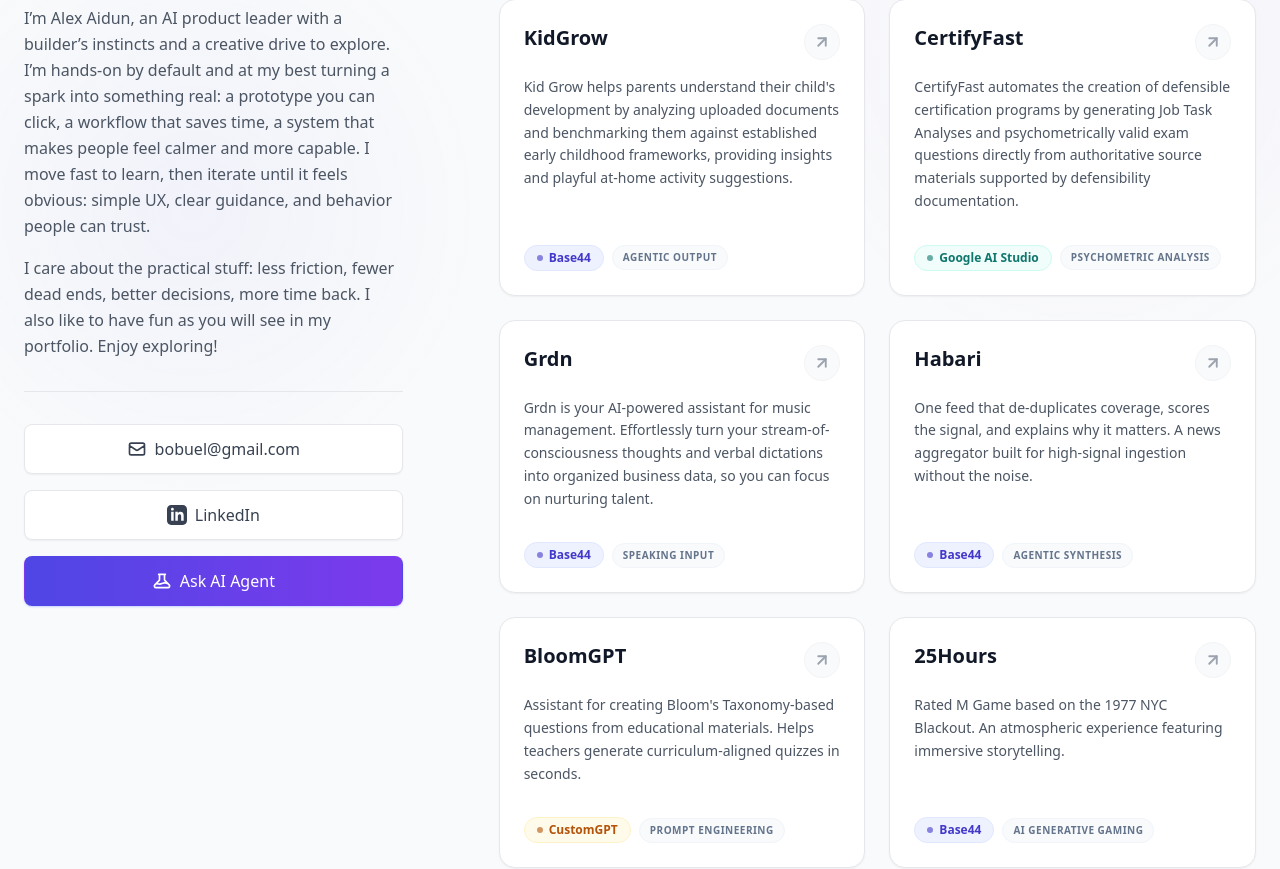
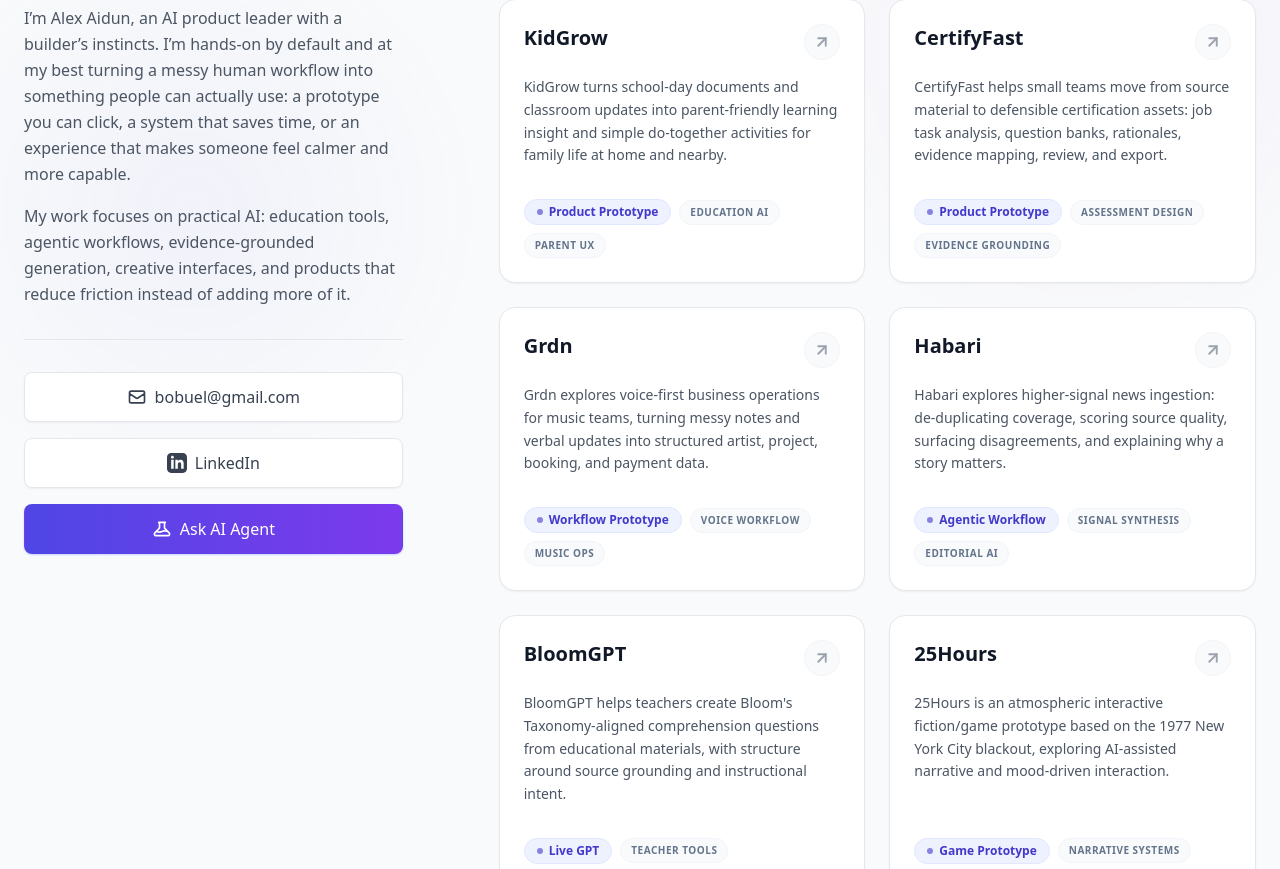
Before and after one commit to bobuel/aydoon, a React (Vite) app: page / in a window 1280 px wide. Shown: the part 191-1060 px from the top of the page. Built offline with nearby package versions, Linux system fonts and the light colour scheme.

Commit message:
content: sharpen portfolio project positioning

```diff
--- a/constants.ts
+++ b/constants.ts
@@ -4,81 +4,81 @@
   {
     id: '1',
     title: 'KidGrow',
-    description: 'Kid Grow helps parents understand their child\'s development by analyzing uploaded documents and benchmarking them against established early childhood frameworks, providing insights and playful at-home activity suggestions.',
+    description: 'KidGrow turns school-day documents and classroom updates into parent-friendly learning insight and simple do-together activities for family life at home and nearby.',
     category: ProjectCategory.SERVICES,
-    tags: ['Base44', 'Agentic Output'],
-    badge: 'Base44',
+    tags: ['Education AI', 'Parent UX'],
+    badge: 'Product Prototype',
     link: 'https://kidgrow.base44.app'
   },
   {
     id: '7',
     title: 'CertifyFast',
-    description: 'CertifyFast automates the creation of defensible certification programs by generating Job Task Analyses and psychometrically valid exam questions directly from authoritative source materials supported by defensibility documentation.',
+    description: 'CertifyFast helps small teams move from source material to defensible certification assets: job task analysis, question banks, rationales, evidence mapping, review, and export.',
     category: ProjectCategory.SERVICES,
-    tags: ['Google AI Studio', 'Psychometric Analysis'],
-    badge: 'Google AI Studio',
+    tags: ['Assessment Design', 'Evidence Grounding'],
+    badge: 'Product Prototype',
     link: 'https://certifyfast-speedy-certification-architect-422126580965.us-west1.run.app/'
   },
   {
     id: '2',
     title: 'Grdn',
-    description: 'Grdn is your AI-powered assistant for music management. Effortlessly turn your stream-of-consciousness thoughts and verbal dictations into organized business data, so you can focus on nurturing talent.',
+    description: 'Grdn explores voice-first business operations for music teams, turning messy notes and verbal updates into structured artist, project, booking, and payment data.',
     category: ProjectCategory.TOOLS,
-    tags: ['Base44', 'Speaking Input'],
-    badge: 'Base44',
+    tags: ['Voice Workflow', 'Music Ops'],
+    badge: 'Workflow Prototype',
     link: 'https://grdn.base44.app'
   },
   {
     id: '3',
     title: 'Habari',
-    description: 'One feed that de-duplicates coverage, scores the signal, and explains why it matters. A news aggregator built for high-signal ingestion without the noise.',
+    description: 'Habari explores higher-signal news ingestion: de-duplicating coverage, scoring source quality, surfacing disagreements, and explaining why a story matters.',
     category: ProjectCategory.TOOLS,
-    tags: ['Base44', 'Agentic Synthesis'],
-    badge: 'Base44',
+    tags: ['Signal Synthesis', 'Editorial AI'],
+    badge: 'Agentic Workflow',
     link: 'https://habari.base44.app'
   },
   {
     id: '4',
     title: 'BloomGPT',
-    description: 'Assistant for creating Bloom\'s Taxonomy-based questions from educational materials. Helps teachers generate curriculum-aligned quizzes in seconds.',
+    description: 'BloomGPT helps teachers create Bloom\'s Taxonomy-aligned comprehension questions from educational materials, with structure around source grounding and instructional intent.',
     category: ProjectCategory.TOOLS,
-    tags: ['CustomGPT', 'Prompt Engineering'],
-    badge: 'CustomGPT',
-    link: 'https://chatgpt.com/g/g-qY82hT1eA-bloomgpt'
+    tags: ['Teacher Tools', 'Instructional Design'],
+    badge: 'Live GPT'
+    ,link: 'https://chatgpt.com/g/g-qY82hT1eA-bloomgpt'
   },
   {
     id: '5',
     title: '25Hours',
-    description: 'Rated M Game based on the 1977 NYC Blackout. An atmospheric experience featuring immersive storytelling.',
+    description: '25Hours is an atmospheric interactive fiction/game prototype based on the 1977 New York City blackout, exploring AI-assisted narrative and mood-driven interaction.',
     category: ProjectCategory.GAMES,
-    tags: ['Base44', 'AI Generative Gaming'],
-    badge: 'Base44',
+    tags: ['Narrative Systems', 'Creative AI'],
+    badge: 'Game Prototype',
     link: 'https://25hours.base44.app'
   },
   {
     id: '6',
     title: 'Iron Hand',
-    description: '5 Card Draw Poker Auto Battler with basic item and inventory options.',
+    description: 'Iron Hand is a poker-combat auto-battler experiment that combines card evaluation, inventory choices, battle simulation, and AI-generated fight narration.',
     category: ProjectCategory.GAMES,
-    tags: ['Google AI Studio', 'AI Generative Gaming'],
-    badge: 'Google AI Studio',
+    tags: ['Game Systems', 'AI Narration'],
+    badge: 'Game Prototype',
     link: 'https://iron-hand-poker-combat-422126580965.us-west1.run.app/'
   },
   {
     id: '8',
     title: 'Whose Goose?',
-    description: 'Fowl forensic analysis - who owns which goose?',
+    description: 'A fast, silly forensic-analysis game about identifying goose ownership — included as a reminder that useful AI products can still have a sense of play.',
     category: ProjectCategory.GAMES,
-    tags: ['Replit', 'Prompt Engineering'],
-    badge: 'Replit'
+    tags: ['Playful AI', 'Rapid Prototype'],
+    badge: 'Game Prototype'
   }
 ];
 
 export const PROFILE = {
   name: "Alex Aidun",
   title: "AI Product Leader",
-  bio: "I’m Alex Aidun, an AI product leader with a builder’s instincts and a creative drive to explore. I’m hands-on by default and at my best turning a spark into something real: a prototype you can click, a workflow that saves time, a system that makes people feel calmer and more capable. I move fast to learn, then iterate until it feels obvious: simple UX, clear guidance, and behavior people can trust.",
-  bio2: "I care about the practical stuff: less friction, fewer dead ends, better decisions, more time back. I also like to have fun as you will see in my portfolio. Enjoy exploring!",
+  bio: "I’m Alex Aidun, an AI product leader with a builder’s instincts. I’m hands-on by default and at my best turning a messy human workflow into something people can actually use: a prototype you can click, a system that saves time, or an experience that makes someone feel calmer and more capable.",
+  bio2: "My work focuses on practical AI: education tools, agentic workflows, evidence-grounded generation, creative interfaces, and products that reduce friction instead of adding more of it.",
   email: "bobuel@gmail.com",
   linkedin: "linkedin.com/in/alexaidun"
 };
```
